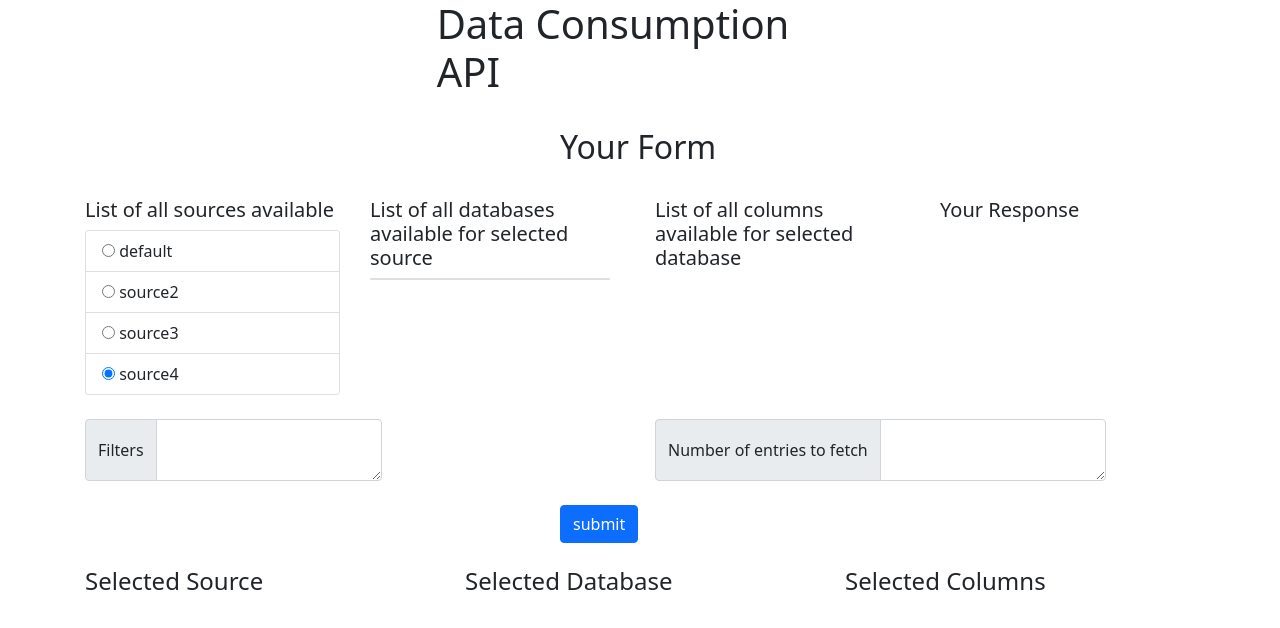
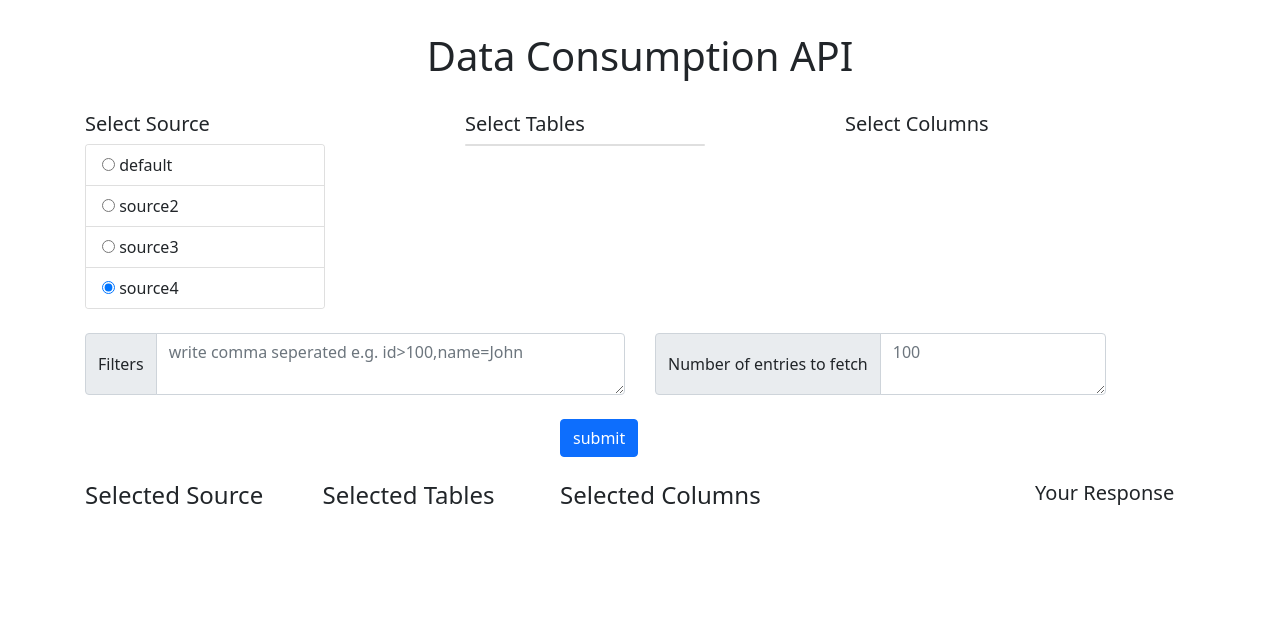
Before and after one commit to kshru9/fetch-display-form, an Angular app: page / in a window 1280 px wide. Shown: the top 628 px of the page. Built offline with nearby package versions, Linux system fonts and the light colour scheme.

Commit message:
added suggestions

```diff
--- a/src/app/all-values.ts
+++ b/src/app/all-values.ts
@@ -1,17 +1,17 @@
-import { Databases, Sources } from './value';
+import { Tables, Sources } from './value';
 
 export const SOURCES: Sources[] = [
-  {source: "default", databases: ['medicare_demographic', 'db2', 'db3']},
-  {source: "source2", databases: ['db1', 'db2', 'db3']},
-  {source: "source3", databases: ['db1', 'db2', 'db3']},
-  {source: "source4", databases: ['db1', 'db2', 'db3']},
+  {source: "default", tables: ['medicare_demographic', 'db2', 'db3']},
+  {source: "source2", tables: ['db1', 'db2', 'db3']},
+  {source: "source3", tables: ['db1', 'db2', 'db3']},
+  {source: "source4", tables: ['db1', 'db2', 'db3']},
 ];
 
-export const DATABASES: Databases[] = [
-  {database: "medicare_demographic", columns: ['name', 'id', 'county']},
-  {database: 'db1', columns : ['col1', 'col2', 'col3']},
-  {database: 'db2', columns : ['col1', 'col2', 'col3']},
-  {database: 'db3', columns : ['col1', 'col2', 'col3']},
+export const TABLES: Tables[] = [
+  {table: "medicare_demographic", columns: ['name', 'id', 'county', 'number']},
+  {table: 'db1', columns : ['col1', 'col2', 'col3']},
+  {table: 'db2', columns : ['col1', 'col2', 'col3']},
+  {table: 'db3', columns : ['col1', 'col2', 'col3']},
 ]
 
-export const MAX_COLUMNS: number = 3;
+export const MAX_COLUMNS: number = 4;
--- a/src/app/app.component.html
+++ b/src/app/app.component.html
@@ -1,9 +1,11 @@
-<div class="row">
-    <div class="col-md-4"></div>
-    <div class="col-md-4">
-        <h1>Data Consumption API</h1>
+<div class="container">
+    <div class="row">
+        <div class="col-md-3"></div>
+        <div class="col-md-6">
+            <h1 style="text-align: center; padding-top: 2rem;">Data Consumption API</h1>
+        </div>
+        <div class="col-md-3"></div>
     </div>
-    <div class="col-md-4"></div>
 </div>
 
 <app-form></app-form>
--- a/src/app/form/form.component.html
+++ b/src/app/form/form.component.html
@@ -7,14 +7,6 @@
     </div>  -->
 
 <div class="container">
-    &nbsp;
-    <div class="row">
-        <div class="col-md-5"></div>
-        <div class="col-md-2">
-            <h2>{{title}}</h2>
-        </div>
-        <div class="col-md-5"></div>
-    </div>
 
     &nbsp;
 
@@ -22,11 +14,11 @@
 
         <div class="row">
 
-            <div class="col-lg-3 col-md-3">
+            <div class="col-lg-4 col-md-4">
 
-                <h5> List of all sources available </h5>
+                <h5> Select Source </h5>
 
-                <div class="card">
+                <div class="card" style="width: 15rem;">
                     <ul class="list-group list-group-flush">
                         <!-- <div *ngFor='let source of sources; let i = index'> -->
                           <li class="list-group-item" *ngFor='let source of sources; let i = index'>
@@ -43,15 +35,15 @@
 
             </div>
 
-            <div class="col-lg-3 col-md-3">
-                <h5>List of all databases available for selected source</h5>
+            <div class="col-lg-4 col-md-4">
+                <h5>Select Tables</h5>
 
                 <div class="card" style="width: 15rem;">
                     <div *ngFor='let source of sources; let i = index'>
                         <div *ngIf='source.source===selectedSource'>
                             <ul class="list-group list-group-flush">
-                              <li class="list-group-item" *ngFor='let db of source.databases; let i = index'>
-                                  <input type="radio" value="{{db}}" name="db" [checked]='db' (click)='onSelectDatabase(db)'> {{db}}
+                              <li class="list-group-item" *ngFor='let db of source.tables; let i = index'>
+                                  <input type="radio" value="{{db}}" name="db" [checked]='db' (click)='onSelectTable(db)'> {{db}}
                               </li>
                             </ul>
                         </div>
@@ -68,11 +60,11 @@
 
             </div>
 
-            <div class="col-lg-3 col-md-3">
-                <h5>List of all columns available for selected database</h5>
+            <div class="col-lg-4 col-md-4">
+                <h5>Select Columns</h5>
 
-                <div *ngFor='let db of databases; let i = index'>
-                    <div *ngIf='db.database === selectedDatabase'>
+                <div *ngFor='let db of tables; let i = index'>
+                    <div *ngIf='db.table === selectedTable'>
                         <div *ngFor='let column of db.columns; let ind=index'>
                             <!-- <input type="checkbox" value="{{column}}" name="column"  (click)='onSelectColumns(column)'> {{column}} -->
                             <input type="checkbox" value="{{column}}" name="column" [checked]="checkBoxValue[ind]" (change)='checkBoxValue[ind] = !checkBoxValue[ind]' (click)='onSelectColumns(column,ind)' > {{column}}
@@ -80,15 +72,6 @@
                     </div>
                 </div>
 
-            </div>
-
-            <div class="col-lg-3 col-md-3">
-                <h5>Your Response</h5>
-                <div>
-                    <p style="color: crimson;">
-                        {{response}}
-                    </p>
-                </div>
             </div>
 
         </div>
@@ -99,10 +82,10 @@
 
             <div class="col-lg-6 col-md-6">
 
-                <div class="input-group" style="width: fit-content;">
+                <div class="input-group">
                     <!-- <p>Filters:</p> -->
                     <span class="input-group-text">Filters</span>
-                    <textarea class="form-control" aria-label="Filters" name="filters" [(ngModel)]="selectedFilters" (ngModelChange)='onSelectFilters(selectedFilters)'></textarea>
+                    <textarea class="form-control" aria-label="Filters" name="filters" placeholder="write comma seperated e.g. id>100,name=John" [(ngModel)]="selectedFilters" (ngModelChange)='onSelectFilters(selectedFilters)'></textarea>
                     <!-- <input type="text" name="filters" [(ngModel)]="selectedFilters" (ngModelChange)='onSelectFilters(selectedFilters)'>  -->
                 </div>
 
@@ -113,7 +96,7 @@
                 <div class="input-group" style="width: fit-content;">
                     <!-- <p>Number of entries to fetch</p> -->
                     <span class="input-group-text">Number of entries to fetch</span>
-                    <textarea class="form-control"  aria-label="Number of entries to fetch" name="limit" [(ngModel)]="selectedLimit" (ngModelChange)='onSelectLimit(selectedLimit)' ></textarea>
+                    <textarea class="form-control"  aria-label="Number of entries to fetch" name="limit" placeholder="100" [(ngModel)]="selectedLimit" (ngModelChange)='onSelectLimit(selectedLimit)' ></textarea>
                     <!-- <input type="text" name="limit" [(ngModel)]="selectedLimit" (ngModelChange)='onSelectLimit(selectedLimit)'> -->
                 </div>
 
@@ -153,38 +136,33 @@
 
 &nbsp;
 
-<div class="container" *ngIf="onSelectSource">
-
+<div class="container">
+    <div class="row">
+        <div class="col-lg-10 col-md-10">
             <div class="row">
 
-        <div class="col-md-4">
-            <h4>Selected Source</h4>
-            <h5 >
+                <div class="col-md-3" *ngIf="onSelectSource">
+                    <h4 >Selected Source
                         <small class="text-muted">
                             <p style="color: crimson;">
                                 {{selectedSource}}
                             </p>
                         </small>
-            </h5>
+                    </h4>
                 </div>
-
-        <div class="col-md-4">
-            <div *ngIf="onSelectDatabase">
-                <h4>Selected Database</h4>
-                <h5>
+                <div class="col-md-3" *ngIf="onSelectTable">
+                    <h4>Selected Tables</h4>
+                    <h5 >
                         <small class="text-muted">
                             <p style="color: crimson;">
-                            {{selectedDatabase}}
+                                {{selectedTable}}
                             </p>
                         </small>
                     </h5>
                 </div>
-        </div>
-
-        <div class="col-md-4">
-            <div *ngIf="onSelectColumns">
+                <div class="col-md-4" *ngIf="onSelectColumns">
                     <h4>Selected Columns</h4>
-                <div *ngFor="let column of selectedColumns">
+                    <div class="row" *ngFor="let column of selectedColumns">
                         <h5>
                             <small class="text-muted">
                                 <p style="color: crimson;">
@@ -195,21 +173,15 @@
                     </div>
                 </div>
             </div>
-
         </div>
 
-    <!-- <div class="row">
-        <div class="col-md-4"></div>
-        <div class="col-md-4">
+        <div class="col-lg-2 col-md-2">
+            <h5>Your Response</h5>
+            <div>
+                <p style="color: crimson;">
+                    {{response}}
+                </p>
             </div>
-        <div class="col-md-4"></div>
         </div>
-
-    <div class="row">
-        <div class="col-md-4"></div>
-        <div class="col-md-4">
     </div>
-        <div class="col-md-4"></div>
-    </div> -->
-
 </div>
--- a/src/app/form/form.component.ts
+++ b/src/app/form/form.component.ts
@@ -1,5 +1,5 @@
 import { Component } from '@angular/core';
-import { SOURCES, DATABASES, MAX_COLUMNS } from '../all-values';
+import { SOURCES, MAX_COLUMNS, TABLES } from '../all-values';
 import { HttpClient, HttpHeaders } from '@angular/common/http';
 
 @Component({
@@ -11,13 +11,13 @@ export class FormComponent {
 
   title = "Your Form";
   sources = SOURCES;
-  databases= DATABASES;
+  tables= TABLES;
 
   constructor ( private http: HttpClient){}
 
   reset(){
     this.selectedColumns = [];
-    this.selectedDatabase = "";
+    this.selectedTable = "";
     this.selectedFilters = "";
     this.selectedLimit = "";
     this.selectedSource = "";
@@ -26,7 +26,7 @@ export class FormComponent {
 
   resetDb(){
     this.selectedColumns = [];
-    this.selectedDatabase = "";
+    this.selectedTable = "";
     this.selectedFilters = "";
     this.selectedLimit = "";
     this.checkBoxValue.fill(false);
@@ -39,11 +39,11 @@ export class FormComponent {
     console.log(this.selectedSource);
   }
 
-  selectedDatabase : string = "";
-  onSelectDatabase(value: string): void {
+  selectedTable : string = "";
+  onSelectTable(value: string): void {
     this.resetDb();
-    this.selectedDatabase = value;
-    console.log(this.selectedDatabase);
+    this.selectedTable = value;
+    console.log(this.selectedTable);
   }
 
 
@@ -99,7 +99,7 @@ export class FormComponent {
     // console.log(formData.value);
 
     console.log(this.selectedSource);
-    console.log(this.selectedDatabase);
+    console.log(this.selectedTable);
     console.log(this.selectedColumns);
     console.log(this.selectedFilters);
     console.log(this.selectedLimit);
@@ -110,7 +110,7 @@ export class FormComponent {
 
     let json = {
       "source" : this.selectedSource,
-      "db": this.selectedDatabase,
+      "db": this.selectedTable,
       "columns": this.selectedColumns,
       "filters": this.filters,
       "limit": this.selectedLimit
@@ -129,7 +129,10 @@ export class FormComponent {
         console.log(response);
         this.response = response;
       },
-      (error) => console.log(error),
+      (error) => {
+        console.log(error);
+        this.response = "Error";
+      }
       )
   }
 
--- a/src/app/value.ts
+++ b/src/app/value.ts
@@ -1,10 +1,10 @@
 export interface Sources {
     source : string,
-    databases : string[],
+    tables : string[],
 
 }
 
-export interface Databases {
-    database : string,
+export interface Tables {
+    table : string,
     columns : string[]
 }
```
Lines whose indentation alone changed are shown as unchanged.
